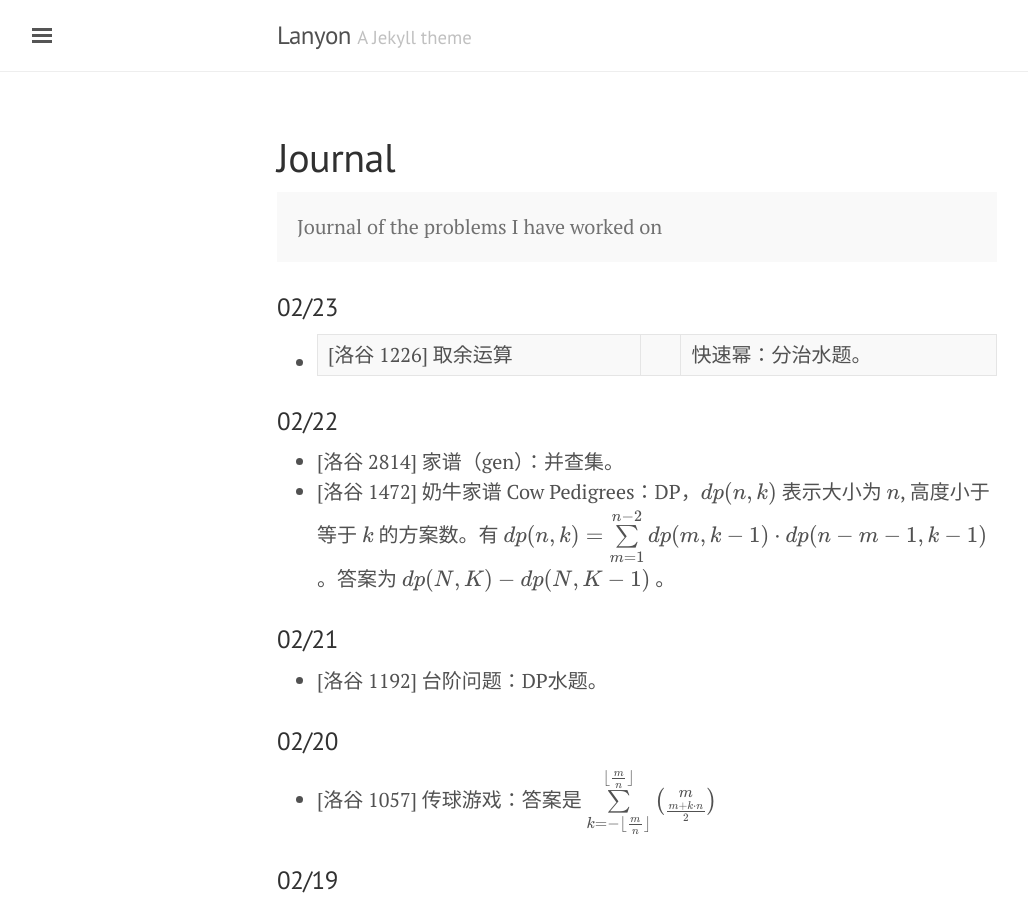
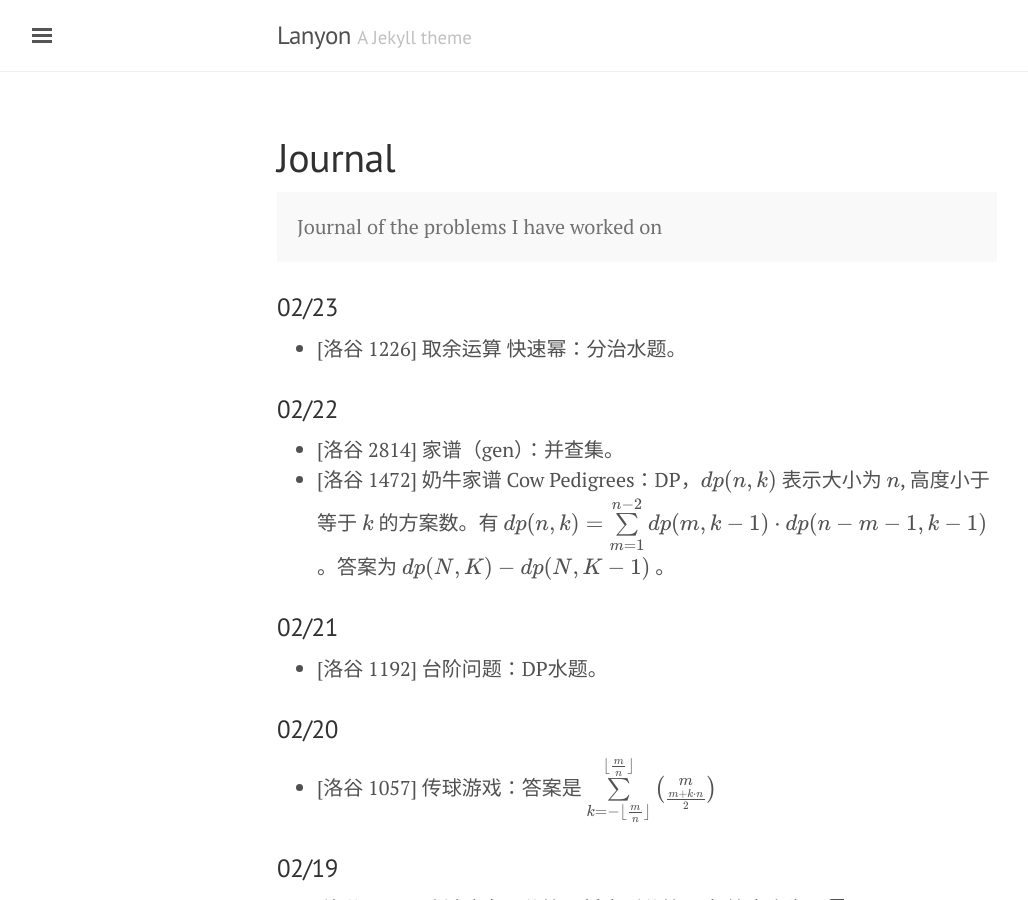
Before and after one commit to atubo/online-judge, a Jekyll site: the page built from docs/journal.md, in a window 1280 px wide and 900 px high. Shown: the whole window, without its empty margins (3-1031 px from the left). Built offline with Jekyll 4.4.1, drawn with Linux system fonts in a browser that asks for light colours; formulas are drawn with MathJax 3.

Commit message:
Fix format

```diff
--- a/docs/journal.md
+++ b/docs/journal.md
@@ -8,7 +8,7 @@ Journal of the problems I have worked on
 </p>
 
 ### 02/23
-* [洛谷 1226] 取余运算||快速幂：分治水题。
+* [洛谷 1226] 取余运算 快速幂：分治水题。
 
 ### 02/22
 * [洛谷 2814] 家谱（gen）：并查集。
```
